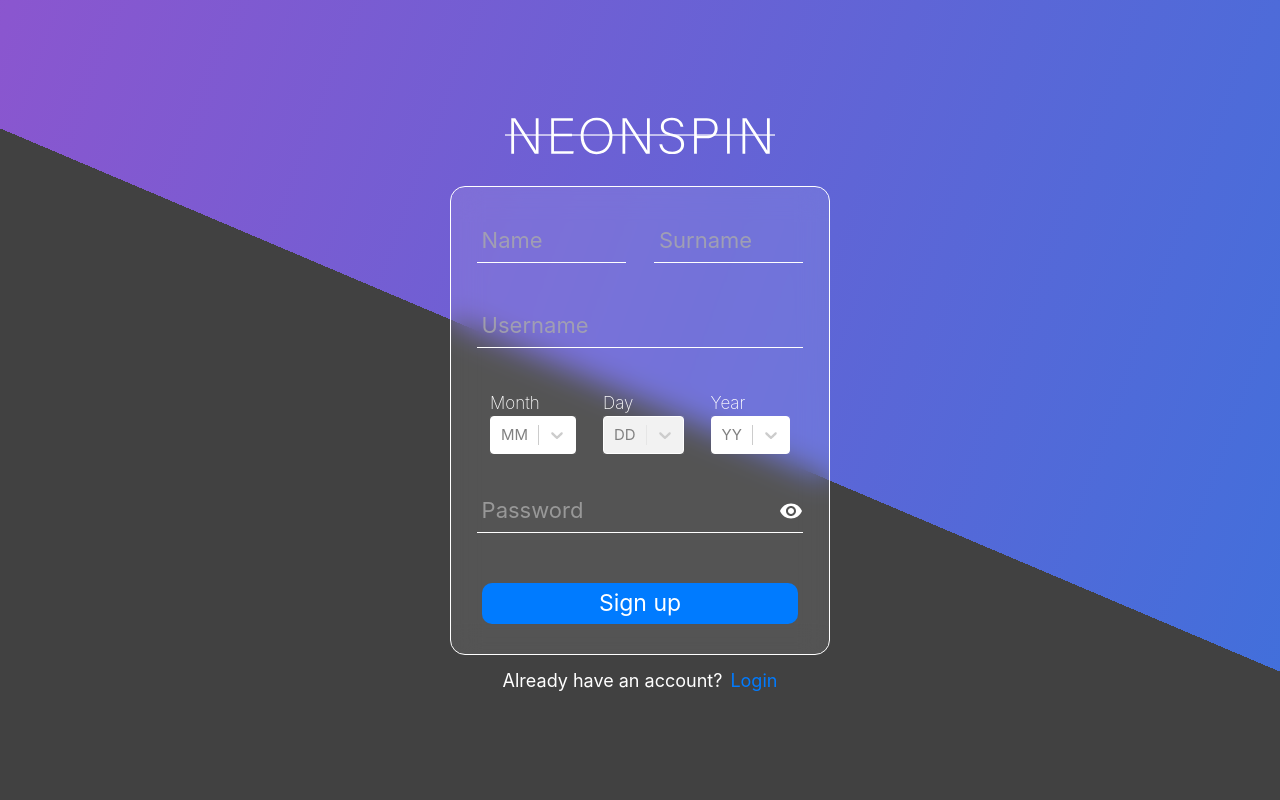
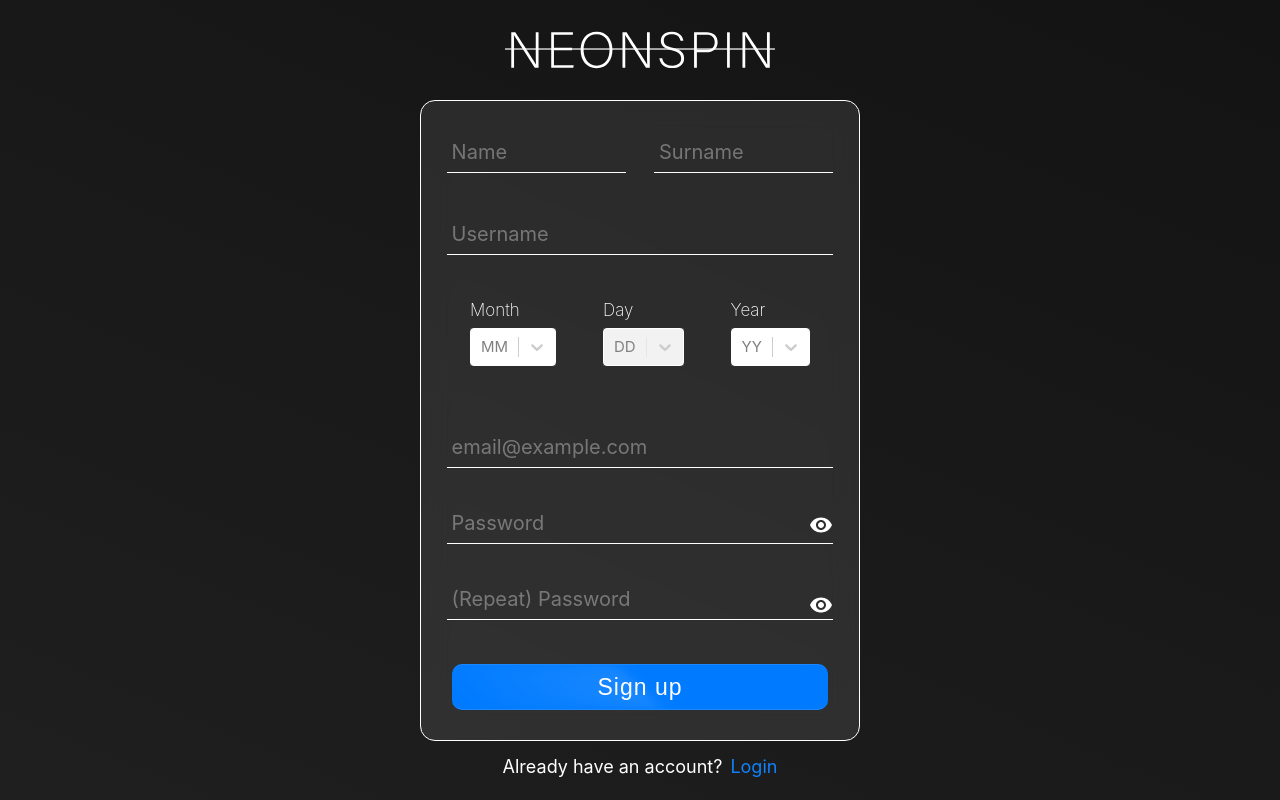
Before and after one commit to DTIGitOne/roulette-frontend, a React (Create React App) app: page /Signup in a window 1280 px wide. Built offline with nearby package versions, Linux system fonts and the light colour scheme; no server answers.

Commit message:
feat: working on signup and login

```diff
--- a/src/CSS/Login.css
+++ b/src/CSS/Login.css
@@ -2,7 +2,7 @@
    height: 100%;
    width: 100%;
    position: absolute;
-   background: linear-gradient(23deg, #414141 50%, transparent 50%);
+   background: linear-gradient(23deg, #252525 50%, transparent 50%);
    z-index: 10;
 }
 
@@ -11,19 +11,17 @@
    height: 100%;
    width: 100%;
    position: absolute;
-   background: linear-gradient(290deg,#06fa8a,#007bff, #fd2ebc);
+   background: linear-gradient(290deg,#007bff, #fd2ebc);
    background-size: 300% 300%;
    animation: color 8.5s ease-in-out infinite alternate-reverse;
 }
 
-.background111 {
-   z-index: 5;
+.background22 {
    height: 100%;
    width: 100%;
    position: absolute;
-   background: linear-gradient(290deg,#1d7ce1, #fd2ebc);
-   background-size: 300% 300%;
-   animation: color 8.5s ease-in-out infinite alternate-reverse;
+   background: linear-gradient(23deg, #1f1f1f , #131313 );
+   z-index: 10;
 }
 
 #loginForm {
@@ -62,15 +60,10 @@
    margin: 6px 0px;
 }
 
-#loginForm label {
-   font-size: 20px;
-   font-weight: 200;
-}
-
 #loginForm input {
    background-color: transparent;
    border: 1px solid white;
-   font-size: 22px;
+   font-size: 20px;
    padding: 5px;
    border-top: none;
    border-left: none;
@@ -109,11 +102,138 @@
 
 .passwordErrorBox {
    color: rgb(255, 56, 56);
-   font-size: 19px;
+   font-size: 18px;
    height: 24px;
    padding: 5px;
    padding-top: 1px;
 }
+
+#signUpButton {
+   color: #0f83ff;
+}
+
+#signUpButton:hover {
+   color: #1070d6;
+}
+
+.container2 {
+	width: 100%;
+	display: flex;
+	flex-wrap: wrap;
+	justify-content: space-around;
+   overflow: hidden;
+}
+
+.container2 .btn {
+	position: relative;
+	top: 0;
+	left: 0;
+	width: 100%;
+	font-size: 20px;
+   height: 46px;
+	margin: 0;
+	display: flex;
+	justify-content: center;
+	align-items: center;
+   font-family: "Comfortaa", sans-serif;
+   overflow: hidden;
+   border-radius: 10px;
+}
+.container2 .btn p {
+	position: absolute;
+	top: 0;
+	left: 0;
+	width: 100%;
+	height: 100%;
+	display: flex;
+	justify-content: center;
+	align-items: center;
+	background: rgba(0, 123, 255, 0.7);
+	box-shadow: 0 2px 30px rgba(0, 0, 0, 0.1);
+	border-bottom: 1px solid rgba(255, 255, 255, 0.1);
+	border-top: 1px solid rgba(255, 255, 255, 0.1);
+	border-radius: 16px;
+	padding: 10px;
+	letter-spacing: 1px;
+	text-decoration: none;
+	overflow: hidden;
+	color: #fff;
+	font-weight: 400px;
+	z-index: 1;
+	transition: 0.5s;
+	backdrop-filter: blur(15px);
+   overflow: hidden;
+   border-radius: 10px;
+}
+.container2 .btn:hover p {
+	letter-spacing: 2px;
+   overflow: hidden;
+}
+.container2 .btn p::before {
+	content: "";
+	position: absolute;
+	top: 0;
+	left: 0;
+	width: 50%;
+	height: 100%;
+	background: linear-gradient(to left, rgba(255, 255, 255, 0.10), transparent);
+	transform: skewX(45deg) translate(0);
+	transition: 0.5s;
+	filter: blur(7px);
+   overflow: hidden;
+}
+.container2 .btn:hover p::before {
+	transform: skewX(45deg) translate(200px);
+   overflow: hidden;
+}
+.container2 .btn::before {
+	content: "";
+	position: absolute;
+	left: 50%;
+	transform: translatex(-50%);
+	bottom: 50%;
+	width: 1px;
+	height: 1px;
+	border-radius: 10px;
+	transition: 0.1s;
+	transition-delay: 0.5;
+   overflow: hidden;
+}
+.container2 .btn:hover::before /*redBlack them width 85%*/ {
+	bottom: 50%;
+	height: 45%;
+	width: 100%;
+	border-radius: 100px;
+   overflow: hidden;
+}
+
+.container2 .btn::after {
+	content: "";
+	position: absolute;
+	left: 50%;
+	transform: translatex(-50%);
+	top: 50%;
+	width: 1px;
+	height: 1px;
+	border-radius: 10px;
+	transition: 0.1s;
+	transition-delay: 0.5;
+   overflow: hidden;
+}
+.container2 .btn:hover::after /*redBlack them width 85%*/ {
+	top: 50%;
+	height: 45%;
+	width: 100%;
+	border-radius: 30px;
+   overflow: hidden;
+}
+.container2 .btn:nth-child(1)::before, /*chnage 1*/
+.container2 .btn:nth-child(1)::after {
+	background: #002e5f;
+	box-shadow: 0 0 5px #002e5f, 0 0 5px #002e5f, 0 0 5px #002e5f,
+		0 0 0px #002e5f;
+}
+
 
 @keyframes color {
    0% {background-position: 0 50%;}
--- /dev/null
+++ b/src/CSS/Signup.css
@@ -0,0 +1,62 @@
+#SignupForm {
+   width: 440px;
+   height: auto;
+   padding: 2%;
+   background: rgba(255, 255, 255, 0.09);
+   backdrop-filter: blur(15px);
+   color: white;
+   border-radius: 15px;
+   border: 1px solid white;
+   display: flex;
+   flex-direction: column;
+   gap: 5px;
+}
+
+#SignupForm label {
+    font-size: 20px;
+    font-weight: 200;
+ }
+
+ #SignupForm input {
+    background-color: transparent;
+    border: 1px solid white;
+    font-size: 20px;
+    padding: 5px;
+    border-top: none;
+    border-left: none;
+    border-right: none;
+ }
+
+ #LoginButton {
+    color: #0f83ff;
+ }
+
+ #LoginButton:hover {
+    color: #1070d6;
+ }
+
+ #SignupForm input:focus {
+    outline: none;
+    border-color: #007bff;
+ }
+
+ #SignupForm input::placeholder {
+    color: #ffffff;
+    opacity: 0.35;
+ }
+
+ input {
+    background-color: transparent; /* Ensures the input background is transparent */
+  }
+
+  input:-webkit-autofill {
+    background-color: transparent !important; /* Override browser autofill background */
+    -webkit-box-shadow: 0 0 0px 1000px transparent inset !important; /* Ensures transparent background */
+    box-shadow: 0 0 0px 1000px transparent inset !important; /* For other browsers */
+    color: inherit !important; /* Ensures text color remains as specified */
+  }
+
+  input:-webkit-autofill::first-line {
+    font-size: inherit; /* Ensures autofill text respects the input font size */
+    color: inherit !important; /* Ensures autofill text color remains as specified */
+  }
--- a/src/CSS/index.css
+++ b/src/CSS/index.css
@@ -15,3 +15,19 @@ code {
   font-family: source-code-pro, Menlo, Monaco, Consolas, 'Courier New',
     monospace;
 }
+
+input {
+  background-color: transparent;
+}
+
+input:-webkit-autofill {
+  background-color: transparent !important;
+  -webkit-box-shadow: 0 0 0px 1000px transparent inset !important;
+  box-shadow: 0 0 0px 1000px transparent inset !important;
+  color: inherit !important;
+}
+
+input:-webkit-autofill::first-line {
+  font-size: inherit;
+  color: inherit !important;
+}
--- a/src/Components/SignDate.tsx
+++ b/src/Components/SignDate.tsx
@@ -1,5 +1,8 @@
 import { FC, useState, useEffect } from 'react';
+import { useDispatch, useSelector } from 'react-redux';
 import Select from 'react-select';
+import { RootState } from '../Interface/Interface';
+import { setDay, setMonth, setYear } from '../Redux/Slices/DateSlice';
 
 // Custom styles for react-select
 const customStyles = {
@@ -10,7 +13,8 @@ const customStyles = {
     fontSize: '15px',
     width: '100%',
     maxWidth: '100%',
-    minWidth: '100%'
+    minWidth: '100%',
+    cursor: 'pointer'
   }),
   control: (provided: any) => ({
     ...provided,
@@ -49,15 +53,21 @@ const yearOptions = Array.from({ length: currentYear - 1950 + 1 }, (_, i) => ({
 }));
 
 const SignDate: FC = () => {
-  const [selectedMonth, setSelectedMonth] = useState<string | null>(null);
-  const [selectedYear, setSelectedYear] = useState<string | null>(null);
+
+  const dispatch = useDispatch();
+
+  const dateData = useSelector((state: RootState) => state.dateData);
+
+  const daySel = dateData?.day;
+  const monthSel = dateData?.month;
+  const yearSel = dateData?.year;
+
   const [dayOptions, setDayOptions] = useState<{ value: string, label: string }[]>([]);
-  const [selectedDay, setSelectedDay] = useState<string | null>(null);
 
   // Generate day options based on the selected month and year
   useEffect(() => {
-    if (selectedMonth) {
-      const month = parseInt(selectedMonth, 10);
+    if (monthSel) {
+      const month = parseInt(monthSel, 10);
       const daysInMonth = new Date(2024, month, 0).getDate(); // Use a fixed year for day options
       const days = Array.from({ length: daysInMonth }, (_, i) => ({
         value: String(i + 1).padStart(2, '0'),
@@ -65,13 +75,13 @@ const SignDate: FC = () => {
       }));
       setDayOptions(days);
     }
-  }, [selectedMonth]);
+  }, [monthSel]);
 
   // Update day options when year changes
   useEffect(() => {
-    if (selectedMonth && selectedYear) {
-      const year = parseInt(selectedYear, 10);
-      const month = parseInt(selectedMonth, 10);
+    if (monthSel && yearSel) {
+      const year = parseInt(yearSel, 10);
+      const month = parseInt(monthSel, 10);
       const daysInMonth = new Date(year, month, 0).getDate(); // Get the last day of the month
       const days = Array.from({ length: daysInMonth }, (_, i) => ({
         value: String(i + 1).padStart(2, '0'),
@@ -79,41 +89,53 @@ const SignDate: FC = () => {
       }));
       setDayOptions(days);
     }
-  }, [selectedYear]);
+  }, [yearSel]);
+
+  const handleMonthChange = (option: any) => {
+    dispatch(setMonth(option ? option.value : null));
+  }
+
+  const handleDayChange = (option: any) => {
+    dispatch(setDay(option ? option.value : null));
+  }
+
+  const handleYearChange = (option: any) => {
+    dispatch(setYear(option ? option.value : null));
+  }
 
   return (
     <div className='w-full'>
       <form className='flex w-full justify-around' style={{ fontSize: "14px" }}>
         {/* Month Selector */}
         <div className="form-group p-2">
-          <label style={{ fontSize: "17px" }}>Month</label>
+          <label className=' mb-1' style={{ fontSize: "17px" }}>Month</label>
           <Select
             options={monthOptions}
             styles={customStyles}
-            onChange={option => setSelectedMonth(option ? option.value : null)}
+            onChange={option => handleMonthChange(option)}
             placeholder="MM"
           />
         </div>
 
         {/* Day Selector */}
         <div className="form-group p-2">
-          <label style={{ fontSize: "17px" }}>Day</label>
+          <label className=' mb-1' style={{ fontSize: "17px" }}>Day</label>
           <Select
             options={dayOptions}
             styles={customStyles}
-            onChange={option => setSelectedDay(option ? option.value : null)}
+            onChange={option => handleDayChange(option)}
             placeholder="DD"
-            isDisabled={!selectedMonth} // Disable until month is selected
+            isDisabled={!monthSel} // Disable until month is selected
           />
         </div>
 
         {/* Year Selector */}
         <div className="form-group p-2">
-          <label style={{ fontSize: "17px" }}>Year</label>
+          <label className=' mb-1' style={{ fontSize: "17px" }}>Year</label>
           <Select
             options={yearOptions}
             styles={customStyles}
-            onChange={option => setSelectedYear(option ? option.value : null)}
+            onChange={option => handleYearChange(option)}
             placeholder="YY"
           />
         </div>
--- /dev/null
+++ b/src/Interface/Interface.ts
@@ -0,0 +1,15 @@
+export interface DateState {
+    day: string;
+    month: string;
+    year: string;
+}
+
+export interface DateDataState {
+    day: string | null;
+    month: string | null;
+    year: string | null;
+}
+
+export interface RootState {
+    dateData: DateDataState;
+}
--- /dev/null
+++ b/src/Redux/Slices/DateSlice.ts
@@ -0,0 +1,25 @@
+import { createSlice } from '@reduxjs/toolkit';
+
+export const DateDataSlice:any = createSlice({
+  name: 'dateData',
+  initialState: {
+    month: <string | null>(null),
+    day: <string | null>(null),
+    year: <string | null>(null)
+  },
+  reducers: {
+   setMonth: (state, action) => {
+    state.month = action.payload;
+   },
+   setDay: (state, action) => {
+    state.day = action.payload;
+   },
+   setYear: (state, action) => {
+    state.year = action.payload;
+   },
+  },
+});
+
+export const { setMonth , setDay , setYear } = DateDataSlice.actions;
+
+export default DateDataSlice.reducer;
--- a/src/Redux/store.ts
+++ b/src/Redux/store.ts
@@ -1,10 +1,11 @@
 import { configureStore } from '@reduxjs/toolkit';
-
 import LoadingSlice from './Slices/LoadingSlice';
+import dateDataReducer from './Slices/DateSlice';
 
 export const store = configureStore({
   reducer: {
     loading: LoadingSlice,
+    dateData: dateDataReducer,
   },
 });
 
--- a/src/Sites/Login.tsx
+++ b/src/Sites/Login.tsx
@@ -75,13 +75,13 @@ const LoginPage: FC = () => {
                      </button>
                      <div className='passwordErrorBox'>{passwordError}</div>
                   </div>
-                  <div id='passwordBox' className="form-group">
-                     {loading ? <CircularProgress /> : <button type="submit">Login</button>}
+                  <div id='passwordBox' className=" container2 form-group">
+                     {loading ? <CircularProgress /> : <button className='btn' type="submit"><p>Login</p></button>}
                   </div>
                </form>
-               <span className='text-white mt-3 flex' style={{fontSize: "18px"}}>
+               <span className=' text-white mt-3 flex' style={{fontSize: "18px"}}>
                   <span className=' select-none'>Dont have an account?</span>
-                  <button onClick={() => navigate('/Signup')} className=' ml-2' style={{color: "#007bff"}}>Sign up</button>
+                  <button id='signUpButton' onClick={() => navigate('/Signup')} className=' ml-2 '>Sign up</button>
                </span>
             </div>
          </div>
--- a/src/Sites/Signup.tsx
+++ b/src/Sites/Signup.tsx
@@ -6,21 +6,37 @@ import VisibilityOffIcon from '@mui/icons-material/VisibilityOff';
 import { loginUser } from '../Api/Api';
 import { CircularProgress } from '@mui/material';
 import { useNavigate } from 'react-router-dom';
-import Select from 'react-select';
+import '../CSS/Signup.css';
 import SignDate from '../Components/SignDate';
+import { useSelector } from 'react-redux';
+import { RootState } from '../Redux/store';
+import { DateDataState } from '../Interface/Interface';
 
 const SignupPage:FC = () => {
+
+   const dateData = useSelector<RootState, DateDataState>((state) => state.dateData as DateDataState);
+
+   const daySel = dateData?.day;
+   const monthSel = dateData?.month;
+   const yearSel = dateData?.year;
+
    const [name, setName] = useState("");
    const [surname, setSurname] = useState("");
    const [username, setUsername] = useState("");
    const [password, setPassword] = useState("");
+   const [repeatPassword, setRepeatPasssword] = useState("");
+   const [email, setEmail] = useState("");
 
    const [nameError, setNameError] = useState("");
    const [surnameError, setSurnameError] = useState("");
    const [usernameError, setUsernameError] = useState("");
    const [passwordError, setPasswordError] = useState("");
+   const [emailError, setEmailError] = useState("");
+   const [repeatPasswordError, setRepeatPassswordError] = useState("");
+   const [birthYearError, setBirthYearError] = useState("");
 
    const [showPassword, setShowPassword] = useState(false);
+   const [showRepeatPassword, setShowRepeatPassword] = useState(false);
    const [loading, setLoading] = useState(false);
 
    const navigate = useNavigate();
@@ -46,9 +62,15 @@ const SignupPage:FC = () => {
       if (!password) {
          setPasswordError("Password is missing");
       }
+      if (!monthSel || !daySel || !yearSel) {
+         setBirthYearError("Birthyear is missing");
+      } else {
+         setBirthYearError("");
+      }
       if (username && password) {
          sendData();
       }
+
    };
 
    const handleName = (e: string) => {
@@ -65,54 +87,78 @@ const SignupPage:FC = () => {
       setUsername(e);
       setUsernameError("");
    }
+   const handleEmail = (e: string) => {
+      setEmail(e);
+      setEmailError("");
+   }
 
    const handlePassword = (e: string) => {
       setPassword(e);
       setPasswordError("");
    }
 
+   const handleRepeatPassword = (e: string) => {
+      setRepeatPasssword(e);
+      setRepeatPassswordError("");
+   }
+
    const toggleShowPassword = () => {
       setShowPassword(!showPassword);
    }
 
+   const toggleShowRepeatPassword = () => {
+      setShowRepeatPassword(!showRepeatPassword);
+   }
+
    return (
       <>
-       <div className='background111'></div>
-         <div className='background2 flex'>
+         <div className='background22 flex'>
             <div className='h-full w-full flex flex-col justify-center items-center'>
                <NeonName nameHeight={270} nameWidth={270} />
-               <form id='loginForm' action="/login" method="POST" onSubmit={handleSubmit}>
+               <form id='SignupForm' action="/login" method="POST" onSubmit={handleSubmit}>
                   <div className=' flex gap-7'>
                   <div className="form-group">
-                     <input onChange={(e) => handleName(e.target.value)} value={name} type="text" id="username" placeholder='Name' name="username" />
+                     <input onChange={(e) => handleName(e.target.value)} value={name} type="text" id="username" placeholder='Name' />
                      <div className='passwordErrorBox'>{nameError}</div>
                   </div>
                   <div className="form-group">
-                     <input onChange={(e) => handleSurname(e.target.value)} value={surname} type="text" id="username" placeholder='Surname' name="username" />
+                     <input onChange={(e) => handleSurname(e.target.value)} value={surname} type="text" id="username" placeholder='Surname' />
                      <div className='passwordErrorBox'>{surnameError}</div>
                   </div>
                   </div>
                   <div className="form-group">
-                     <input onChange={(e) => handleUsername(e.target.value)} value={username} type="text" id="username" placeholder='Username' name="username" />
+                     <input onChange={(e) => handleUsername(e.target.value)} value={username} type="text" id="username" placeholder='Username' />
                      <div className='passwordErrorBox'>{usernameError}</div>
                   </div>
-                  <div className=" relative flex">
+                  <div className=" relative flex flex-col">
                    <SignDate />
+                   <div className='passwordErrorBox'>{birthYearError}</div>
+                  </div>
+                  <div className="form-group mt-2">
+                     <input onChange={(e) => handleEmail(e.target.value)} value={email} type="text" id="email" placeholder='email@example.com' />
+                     <div className='passwordErrorBox'>{emailError}</div>
                   </div>
                   <div className="form-group">
-                     <input onChange={(e) => handlePassword(e.target.value)} value={password} type={showPassword ? "text" : "password"} id="password" placeholder='Password' name="password" />
+                     <input onChange={(e) => handlePassword(e.target.value)} value={password} type={showPassword ? "text" : "password"} id="password" placeholder='Password' />
                      <button className='showPasswordButton' type="button" onClick={toggleShowPassword}>
                         {showPassword ? <VisibilityOffIcon /> : <VisibilityIcon />}
                      </button>
                      <div className='passwordErrorBox'>{passwordError}</div>
                   </div>
-                  <div id='passwordBox' className="form-group">
-                     {loading ? <CircularProgress /> : <button type="submit">Sign up</button>}
+                  <div className="form-group">
+                     <input onChange={(e) => handleRepeatPassword(e.target.value)} value={repeatPassword} type={showRepeatPassword ? "text" : "password"} id="passwordRepeat" placeholder='(Repeat) Password' />
+                     <button className='showPasswordButton' type="button" onClick={toggleShowRepeatPassword}>
+                        {showRepeatPassword ? <VisibilityOffIcon /> : <VisibilityIcon />}
+                     </button>
+                     <div className='passwordErrorBox'>{repeatPasswordError}</div>
+                  </div>
+                  <div id='passwordBox' className="form-group container2">
+                     {loading ? <CircularProgress /> : <button className='btn' type="submit"><p>Sign up</p></button>}
                   </div>
                </form>
                <span className='text-white mt-3 flex' style={{fontSize: "18px"}}>
                   <span className=' select-none'>Already have an account?</span>
-                  <button onClick={() => navigate('/Login')} className=' ml-2' style={{color: "#007bff"}}>Login</button>
+                  <button id='LoginButton' onClick={() => navigate('/Login')} className=' ml-2'>Login</button>
                </span>
             </div>
          </div>
--- a/src/index.tsx
+++ b/src/index.tsx
@@ -2,12 +2,16 @@ import ReactDOM from 'react-dom/client';
 import './CSS/index.css';
 import App from './Site/App';
 import reportWebVitals from './reportWebVitals';
+import { Provider } from 'react-redux';
+import { store } from './Redux/store';
 
 const root = ReactDOM.createRoot(
   document.getElementById('root') as HTMLElement
 );
 root.render(
+  <Provider store={store}>
     <App />
+  </Provider>
 );
 
 // If you want to start measuring performance in your app, pass a function
```
